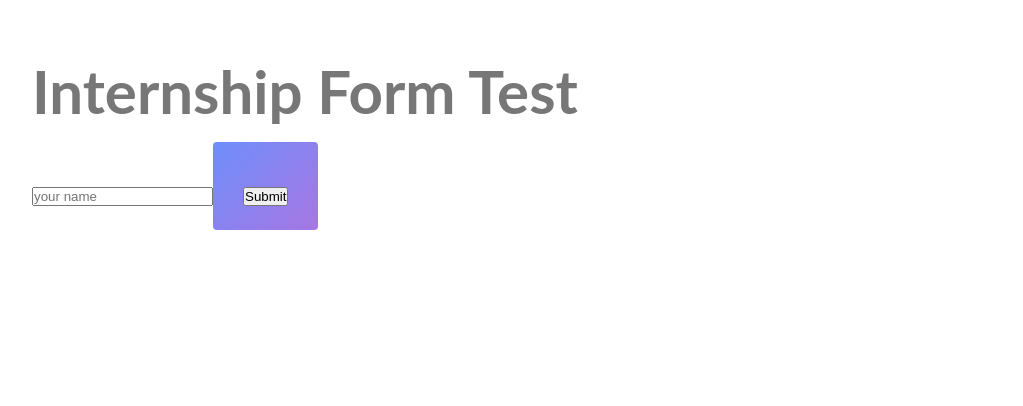
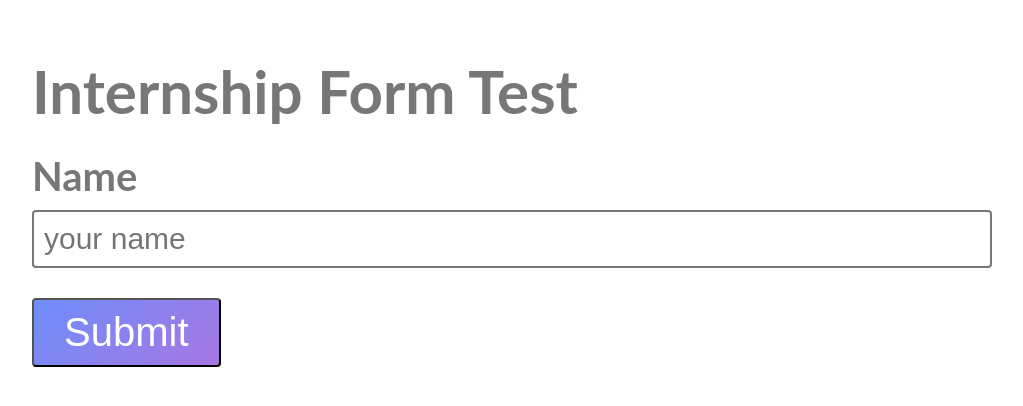
Before and after one commit to ankitc1010/unicorn-mark, a Gatsby site: page /bittest in a window 1280 px wide. Shown: the whole page, without its empty margins (8-1031 px from the left). Built offline with nearby package versions, Linux system fonts and the light colour scheme; Gatsby itself is replaced by a stand-in of ours.

Commit message:
Common on

```diff
--- a/src/components/Test.js
+++ b/src/components/Test.js
@@ -39,6 +39,7 @@ const Label = styled.p`
 `
 
 const Button = styled.div`
+  > button {
     position: relative;
     display: inline-block;
     padding: 1rem 3rem;
@@ -49,6 +50,7 @@ const Button = styled.div`
     font-size: 4rem;
     color: white;
     background: linear-gradient(135deg, #6e8efb, #a777e3);
+  }
 `
 
 class Test extends Component {
@@ -62,6 +64,8 @@ class Test extends Component {
         <Heading>Internship Form Test</Heading>
         <form name="another-test" method="post" data-netlify="true">
           <input type="hidden" name="form-name" value="another-test" />
+          <Label>
+            <span>Name</span>
             <input
               type="text"
               name="name"
@@ -69,6 +73,8 @@ class Test extends Component {
               placeholder="your name"
               required
             />
+          </Label>
+
           <Button>
             <button>Submit</button>
           </Button>
```
Lines whose indentation alone changed are shown as unchanged.
